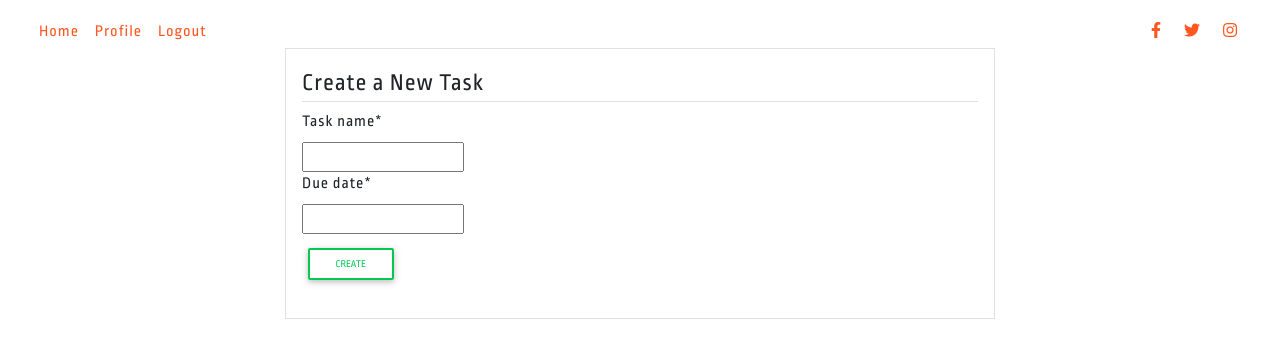
After one commit to melee-man/Django_TODO_Application, a Django app: page /task/new/ in a window 1280 px wide. The commit adds this page. Shown: the top 358 px of the page. Run offline with Django 3.2, Linux system fonts and the light colour scheme; the visitor is signed in with stand-in values (Sample User, id 1); some libraries are stand-ins or nearby versions; some web fonts are replaced.

Commit message:
CRUD operations for tasks added

```diff
--- a/my_todo_application/models.py
+++ b/my_todo_application/models.py
@@ -1,6 +1,7 @@
 from django.db import models
 from django.contrib.auth.models import User
 from django.utils import timezone
+from django.urls import reverse
 
 # Create your models here.
 class Status(models.Model):
@@ -18,3 +19,6 @@ class Task(models.Model):
 
     def __str__(self):
         return self.task_name
+
+    def get_absolute_url(self):
+        return reverse('user_dashboard')
--- a/my_todo_application/templates/my_todo_application/home.html
+++ b/my_todo_application/templates/my_todo_application/home.html
@@ -29,7 +29,7 @@
                             {% endfor %}
                             </tbody>
                 </table>
-                <a href="#"><button class=" btn btn-info btn-sm">Add New Task</button></a>
+                <a href="{% url 'task-create' %}"><button class=" btn btn-info btn-sm">Add New Task</button></a>
             </div>
         </div>
     </div>
--- a/my_todo_application/templates/my_todo_application/task_detail.html
+++ b/my_todo_application/templates/my_todo_application/task_detail.html
@@ -27,11 +27,11 @@
 
     <div class="mt-2">
         <a class = "btn btn-sm btn-success mt-1 mb-1"
-           href ="#">
+           href ="{% url 'task-update' object.id %}">
             update task
         </a>
         <a class = "btn btn-sm btn-danger mt-1 mb-1"
-           href ="#">
+           href ="{% url 'task-delete' object.id %}">
             delete task
         </a>
     </div>
--- /dev/null
+++ b/my_todo_application/templates/my_todo_application/task_form.html
@@ -0,0 +1,19 @@
+{% extends 'my_todo_application/base.html' %}
+{% load crispy_forms_tags %}
+{% block content %}
+<div class = "border mt-5 p-3 content-section">
+    <form method="POST">
+        {% csrf_token %}
+        <legend class="border-bottom">Create a New Task</legend>
+        <fieldset class=""form-group>
+            {{ form|crispy }}
+        </fieldset>
+
+        <div class="form-group mt-2 mr-0 ml-0">
+            <button class="btn btn-sm btn-outline-success" type="submit">Create</button>
+        </div>
+    </form>
+
+</div>
+
+{% endblock content%}
--- a/my_todo_application/urls.py
+++ b/my_todo_application/urls.py
@@ -1,9 +1,18 @@
 from django.urls import path
-from .views import index, UserTaskDetailView, userdashboard
+from .views import (index,
+                    UserTaskDetailView,
+                    userdashboard,
+                    TaskCreateView,
+                    TaskUpdateView,
+                    TaskDeleteView
+)
 
 
 urlpatterns = [
      path('', index, name = "index" ),
      path('task/<int:pk>/', UserTaskDetailView.as_view(), name="task-detail"),
+     path('task/<int:pk>/update/', TaskUpdateView.as_view(), name="task-update"),
+     path('task/<int:pk>/delete/', TaskDeleteView.as_view(), name="task-delete"),
+     path('task/new/', TaskCreateView.as_view(), name="task-create"),
      path('user-dashboard/', userdashboard, name="user_dashboard"),
  ]
--- a/my_todo_application/views.py
+++ b/my_todo_application/views.py
@@ -1,11 +1,15 @@
-from django.shortcuts import render, get_object_or_404
+from django.shortcuts import render, get_object_or_404, redirect
 from django.contrib.auth.models import User
 from django.contrib.auth.mixins import LoginRequiredMixin, UserPassesTestMixin
 from django.contrib.auth.decorators import login_required
-from .models import Task
+from django.urls import reverse_lazy
+from .models import Task, Status
 from django.views.generic import (
     ListView,
-    DetailView
+    DetailView,
+    CreateView,
+    UpdateView,
+    DeleteView
 )
 
 # Create your views here.
@@ -20,14 +24,12 @@ def userdashboard(request):
         'tasks' : Task.objects.all(),
         'user' : request.user
     }
-    for task in context['tasks']:
-        print (task)
-
     return render(request, 'my_todo_application/home.html', context)
 
 
 class UserTaskDetailView(LoginRequiredMixin, UserPassesTestMixin, DetailView):
     model = Task
+
 
     def test_func(self):
         task = self.get_object()
@@ -35,3 +37,25 @@ class UserTaskDetailView(LoginRequiredMixin, UserPassesTestMixin, DetailView):
         if self.request.user == task.user:
             return True
         return False
+
+class TaskCreateView(LoginRequiredMixin, CreateView):
+    model = Task
+    fields = ['task_name',  'due_date']
+
+    def form_valid(self, form):
+        form.instance.user = self.request.user
+        form.instance.task_status = Status.objects.get(id=2)
+        return super().form_valid(form)
+
+class TaskUpdateView(LoginRequiredMixin, CreateView):
+    model = Task
+    fields = ['task_name', 'task_status', 'due_date']
+
+    def form_valid(self, form):
+        form.instance.user = self.request.user
+        return super().form_valid(form)
+
+
+class TaskDeleteView(LoginRequiredMixin, DeleteView):
+    model = Task
+    success_url = reverse_lazy('user_dashboard')
```
Also changed, not shown: my_todo_application/templates/my_todo_application/task_confirm_delete.html (added, +22 -0 lines).
